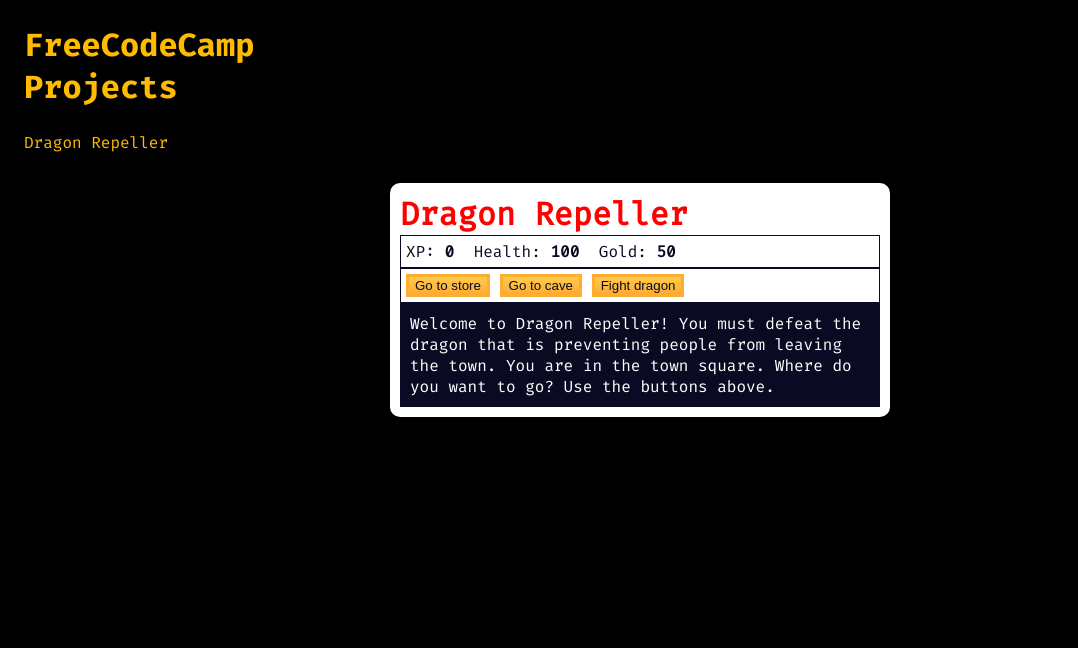
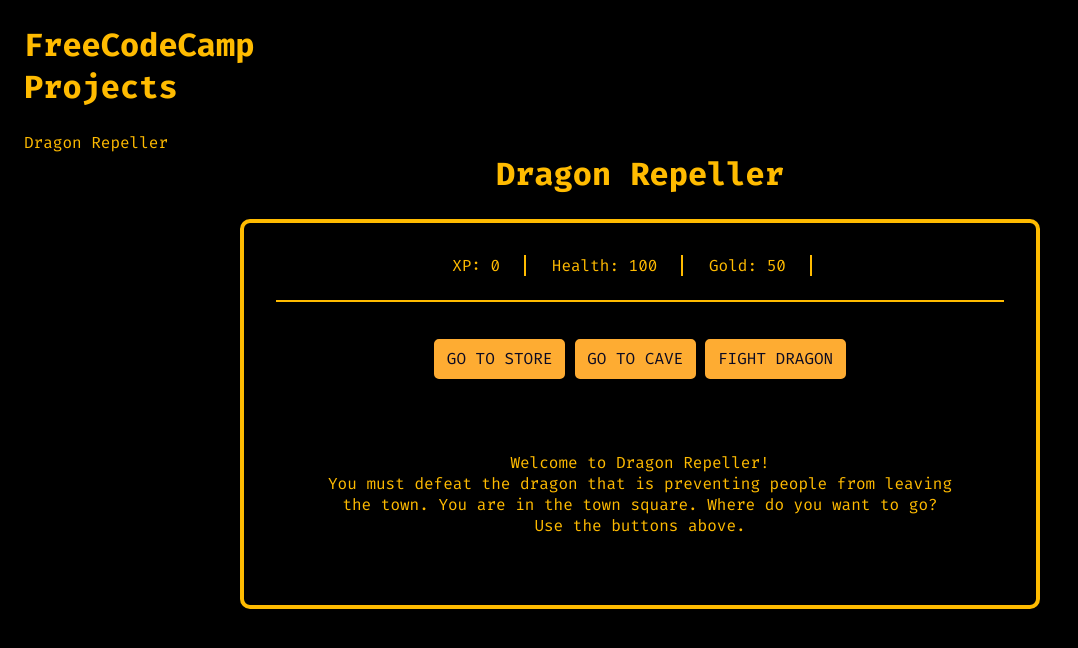
Before and after one commit to leta-krahenbuhl/fcc-projects, a website: page pages/dragon.html in a window 1280 px wide. Shown: the whole page, without its empty margins (0-1078 px from the left). Drawn offline with nearby package versions, Linux system fonts and the light colour scheme; files that its build step writes are made by us from their sources.

Commit message:
Style dragon repeller game

```diff
--- a/pages/dragon.html
+++ b/pages/dragon.html
@@ -17,43 +17,41 @@
       <nav class="header__nav">
         <ul class="header__nav-ul">
           <li class="header__nav-li">
-            <a href="./pages/dragon.html">Dragon Repeller</a>
+            <a href="./dragon.html">Dragon Repeller</a>
           </li>
         </ul>
       </nav>
     </header>
-
+    <main>
+      <h1 class="game__header">Dragon Repeller</h1>
       <div class="game">
-      <h1 class="game__header">Dragon Repeller</h1>
-      <div id="stats">
-        <span class="stat"
-          >XP: <strong><span id="xpText">0</span></strong></span
+        <article class="game__stats">
+          <span class="game__stat">XP: <span id="xpText">0</span></span>
+          <span class="game__stat"
+            >Health: <span id="healthText">100</span></span
           >
-        <span class="stat"
-          >Health: <strong><span id="healthText">100</span></strong></span
-        >
-        <span class="stat"
-          >Gold: <strong><span id="goldText">50</span></strong></span
-        >
+          <span class="game__stat">Gold: <span id="goldText">50</span></span>
+        </article>
+        <div class="game__controls" id="controls">
+          <button class="game__button" id="button1">GO TO STORE</button>
+          <button class="game__button" id="button2">GO TO CAVE</button>
+          <button class="game__button" id="button3">FIGHT DRAGON</button>
         </div>
-      <div id="controls">
-        <button id="button1">Go to store</button>
-        <button id="button2">Go to cave</button>
-        <button id="button3">Fight dragon</button>
-      </div>
-      <div id="monsterStats">
-        <span class="stat"
-          >Monster Name: <strong><span id="monsterName"></span></strong
+        <article class="game__monsterStats" id="monsterStats">
+          <span class="game__stat"
+            >Monster Name: <span id="monsterName"></span
           ></span>
-        <span class="stat"
-          >Health: <strong><span id="monsterHealth"></span></strong
+          <span class="game__stat"
+            >Health: <span id="monsterHealth"></span
           ></span>
-      </div>
-      <div id="text">
-        Welcome to Dragon Repeller! You must defeat the dragon that is
+        </article>
+        <div class="game__text" id="text">
+          Welcome to Dragon Repeller! <br />You must defeat the dragon that is
           preventing people from leaving the town. You are in the town square.
-        Where do you want to go? Use the buttons above.
+          Where do you want to go? <br />
+          Use the buttons above.
         </div>
       </div>
+    </main>
   </body>
 </html>
--- a/scripts/dragon.js
+++ b/scripts/dragon.js
@@ -223,7 +223,6 @@ function attack() {
 
 function getMonsterAttackValue(level) {
   const hit = level * 5 - Math.floor(Math.random() * xp);
-  console.log(hit);
   return hit > 0 ? hit : 0;
 }
 
--- a/styles/dragon.scss
+++ b/styles/dragon.scss
@@ -1,5 +1,6 @@
 @import "./partials/resets";
 @import "./partials/typography";
+@import "./partials/variables";
 
 .dragon-body {
   font-family: FiraCode-Regular;
@@ -7,9 +8,12 @@
   background-color: black;
   color: rgb(255, 187, 0);
   min-height: 100vh;
+  text-align: center;
 }
 
 .header {
+  text-align: left;
+
   &__h1 {
     font-family: FiraCode-Bold;
     cursor: pointer;
@@ -21,7 +25,7 @@
 
   &__nav {
     padding: 1.5rem 0 0 0;
-    color: rgb(255, 187, 0);
+    color: $primary-yellow;
   }
 
   &__nav-li {
@@ -38,52 +42,64 @@
 // for game:
 
 .game {
-  max-width: 500px;
-  max-height: 400px;
-  background-color: #ffffff;
-  color: #ffffff;
-  margin: 30px auto 0px;
-  padding: 10px;
+  max-width: 50rem;
+  max-height: 40rem;
+  background-color: black;
+  color: $primary-yellow;
+  margin: 0 auto 0 auto;
+  padding: 2rem;
+  border: 4px solid $primary-yellow;
   border-radius: 10px;
 
   &__header {
-    color: red;
-  }
+    color: $primary-yellow;
+    padding-bottom: 1.5rem;
+    font-family: FiraCode-Bold;
   }
 
-body {
-  background-color: #0a0a23;
+  &__stats {
+    border-bottom: 2px solid $primary-yellow;
+    padding: 0rem 1.5rem 1.5rem 1.5rem;
+    color: $primary-yellow;
   }
 
-#text {
-  background-color: #0a0a23;
-  color: #ffffff;
-  padding: 10px;
+  &__stat {
+    margin-right: 1rem;
+    padding-right: 1.5rem;
+    border-right: 2px solid $primary-yellow;
   }
 
-#controls,
-#stats {
-  border: 1px solid #0a0a23;
-  padding: 5px;
-  color: #0a0a23;
-}
-
-#monsterStats {
-  display: none;
-  border: 1px solid #0a0a23;
-  padding: 5px;
-  color: #ffffff;
-  background-color: #c70d0d;
-}
-
-.stat {
-  padding-right: 10px;
-}
-
-button {
+  &__button {
     cursor: pointer;
     color: #0a0a23;
     background-color: #feac32;
-  background-image: linear-gradient(#fecc4c, #ffac33);
     border: 3px solid #feac32;
+    border-radius: 5px;
+    font-family: FiraCode-Regular;
+    font-size: 1rem;
+    padding: 0.4rem 0.6rem 0.4rem 0.6rem;
   }
+
+  &__button:hover {
+    background-color: black;
+    color: $primary-yellow;
+  }
+
+  &__controls {
+    padding: 2.3rem 0 2.3rem 0;
+  }
+
+  &__text {
+    padding: 2.3rem;
+  }
+
+  &__monsterStats {
+    display: none;
+    border-top: 2px solid $primary-yellow;
+    border-bottom: 2px solid $primary-yellow;
+    padding: 5px;
+    color: $primary-yellow;
+    margin-top: 0.4rem;
+    padding: 1.5rem;
+  }
+}
--- a/styles/index.scss
+++ b/styles/index.scss
@@ -1,5 +1,6 @@
 @import "./partials/resets";
 @import "./partials/typography";
+@import "./partials/variables";
 
 .home-body {
   font-family: FiraCode-Regular;
@@ -7,9 +8,12 @@
   background-color: black;
   color: rgb(255, 187, 0);
   min-height: 100vh;
+  text-align: center;
 }
 
 .header {
+  text-align: left;
+
   &__h1 {
     font-family: FiraCode-Bold;
     cursor: pointer;
@@ -21,7 +25,7 @@
 
   &__nav {
     padding: 1.5rem 0 0 0;
-    color: rgb(255, 187, 0);
+    color: $primary-yellow;
   }
 
   &__nav-li {
--- /dev/null
+++ b/styles/partials/_variables.scss
@@ -0,0 +1 @@
+$primary-yellow: rgb(255, 187, 0);
```
Lines whose indentation alone changed are shown as unchanged.
